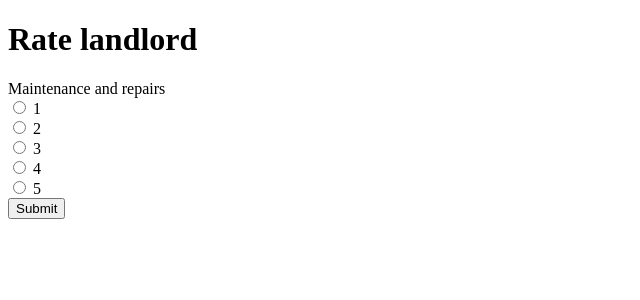
After one commit to Nmargolis/Landlords-Ratings-Project, a Flask app: page /rate in a window 1280 px wide. The commit adds this page. Shown: the top 300 px of the page, without its empty margins (0-640 px from the left). Run offline with Flask 2, Linux system fonts and the light colour scheme; some libraries are stand-ins or nearby versions.

Commit message:
Added routes for lookup landlord and rate

```diff
--- a/server.py
+++ b/server.py
@@ -69,10 +69,30 @@ def process_signup():
     #   flash/alert message with 2 options:
     #      login and redirect to '/login'
     #       Or signup with a different email and redirect back to '/signup'
+    #Otherwise, add user to database
 
-    return render_template('account-home.html')
+    #return render_template('account-home.html')
+    pass
 
 
+@app.route('/lookup')
+def display_lookup_page():
+    """Show page with options to look up landlords"""
 
+    return render_template('lookup.html')
+
+
+@app.route('/landlord')
+def display_landlord_page():
+    """Show page with landlord info and ratings"""
+
+    return render_template('landlord.html')
+
+
+@app.route('/rate')
+def display_rating_form():
+    """Show form for rating landlord"""
+
+    return render_template('rate.html')
 if __name__ == "__main__":
     app.run(debug=True)
--- /dev/null
+++ b/templates/rate.html
@@ -0,0 +1,23 @@
+{% extends 'base.html' %}
+{% block title %}Rate{% endblock %}
+
+{% block content %}
+   <!--  If logged in, display this -->
+    <h1>Rate landlord</h1>
+
+    <form action="/process-rating" method="POST">
+        <input type="hidden" name="landlord-id" value="">
+        <input type="hidden" name="user-id" value="">
+        <label>Maintenance and repairs<br>
+            <input type="radio" name="repairs" value="1"> 1<br>
+            <input type="radio" name="repairs" value="2"> 2<br>
+            <input type="radio" name="repairs" value="3"> 3<br>
+            <input type="radio" name="repairs" value="4"> 4<br>
+            <input type="radio" name="repairs" value="5"> 5<br>
+        </label>
+      <input type="submit" value="Submit">
+    </form>
+
+    <!-- otherwise, link to log in -->
+
+{% endblock %}
```
Also changed, not shown: templates/index.html (+5 -10 lines), templates/landlord.html (added, +21 -0 lines), templates/lookup.html (added, +17 -0 lines), templates/signup.html (+13 -0 lines).
